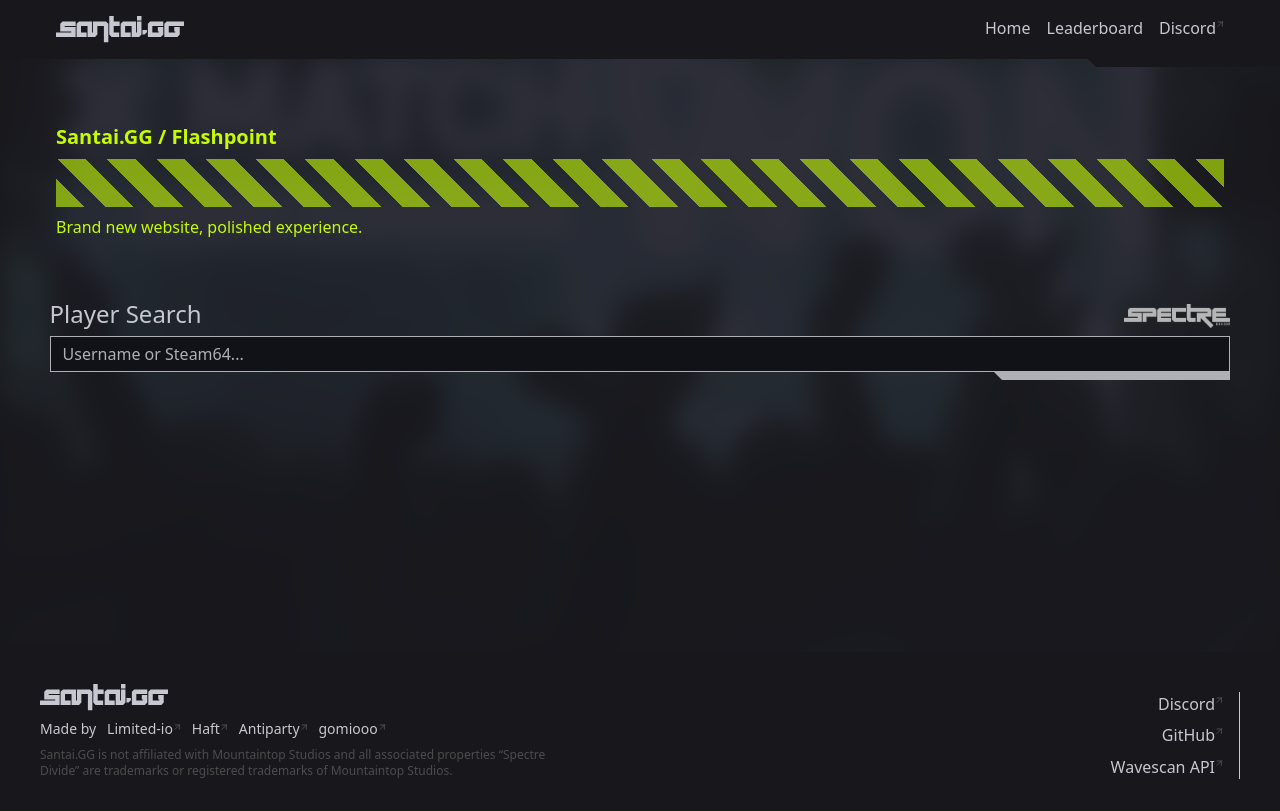
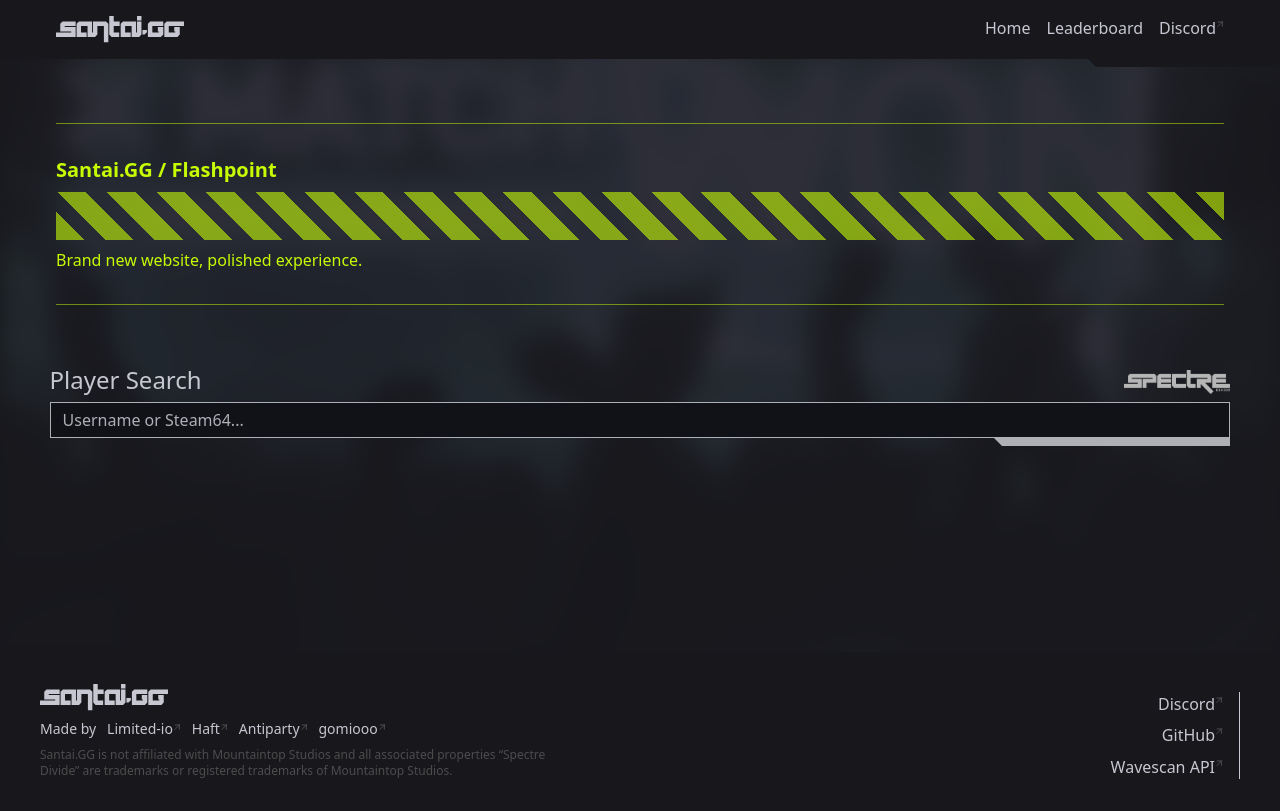
Before and after one commit to santaigg/adrenalink, a Next.js app: page / in a window 1280 px wide. Built offline with nearby package versions, Linux system fonts and the light colour scheme; a web font is replaced by a local one.

Commit message:
added lines to notice banner

```diff
--- a/src/app/components/information/NoticeBanner.tsx
+++ b/src/app/components/information/NoticeBanner.tsx
@@ -2,7 +2,7 @@
 
 export default function NoticeBanner({ className, noticeTitle, noticeBottomText }: { className?: string; noticeTitle: string; noticeBottomText?: string }) {
   return (
-    <div>
+    <div className="py-8 border-y border-accent border-opacity-50">
       <p className="mb-2 text-accent text-xl font-semibold">{noticeTitle}</p>
       <div className={cn("w-full h-12 opacity-60 bg-[repeating-linear-gradient(45deg,#c6fb04_0px,#c6fb04_20px,transparent_20px,transparent_35px)]", className)}></div>
       <p className="mt-2 text-accent">{noticeBottomText}</p>
```
